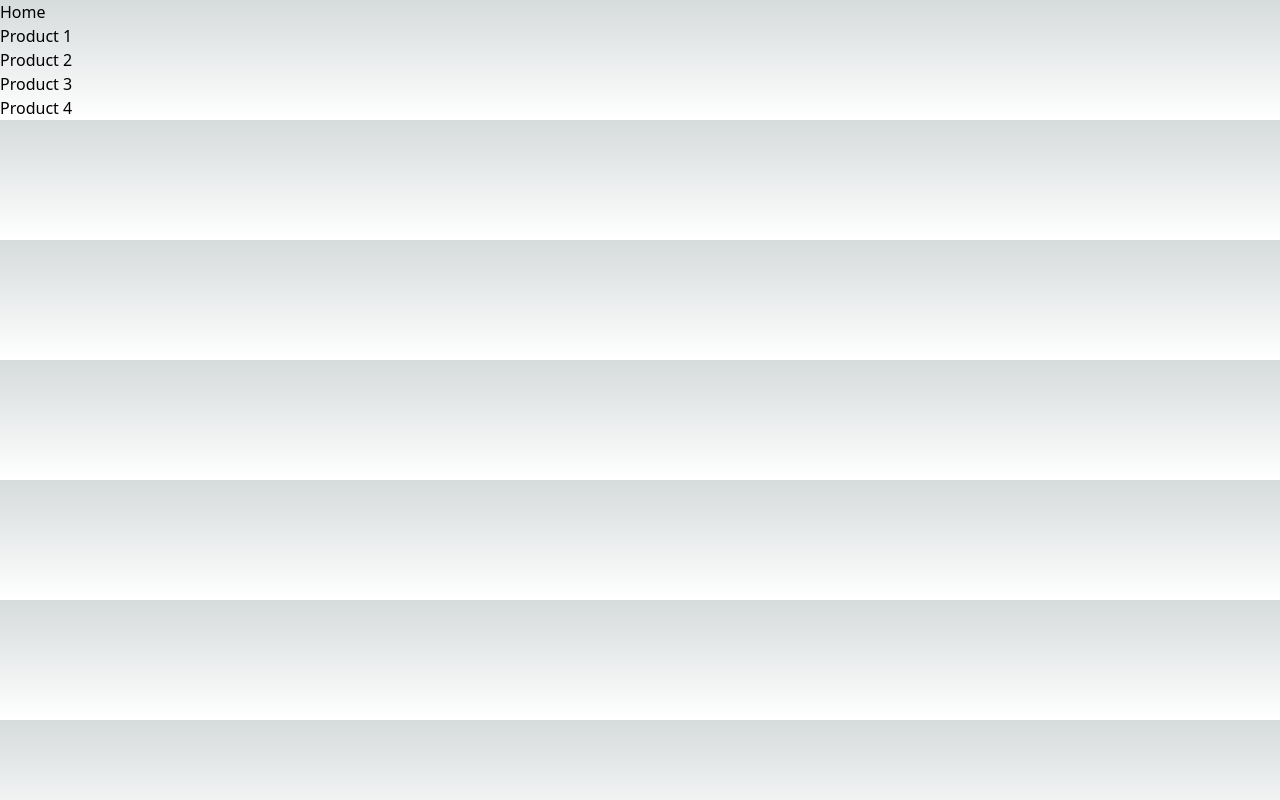
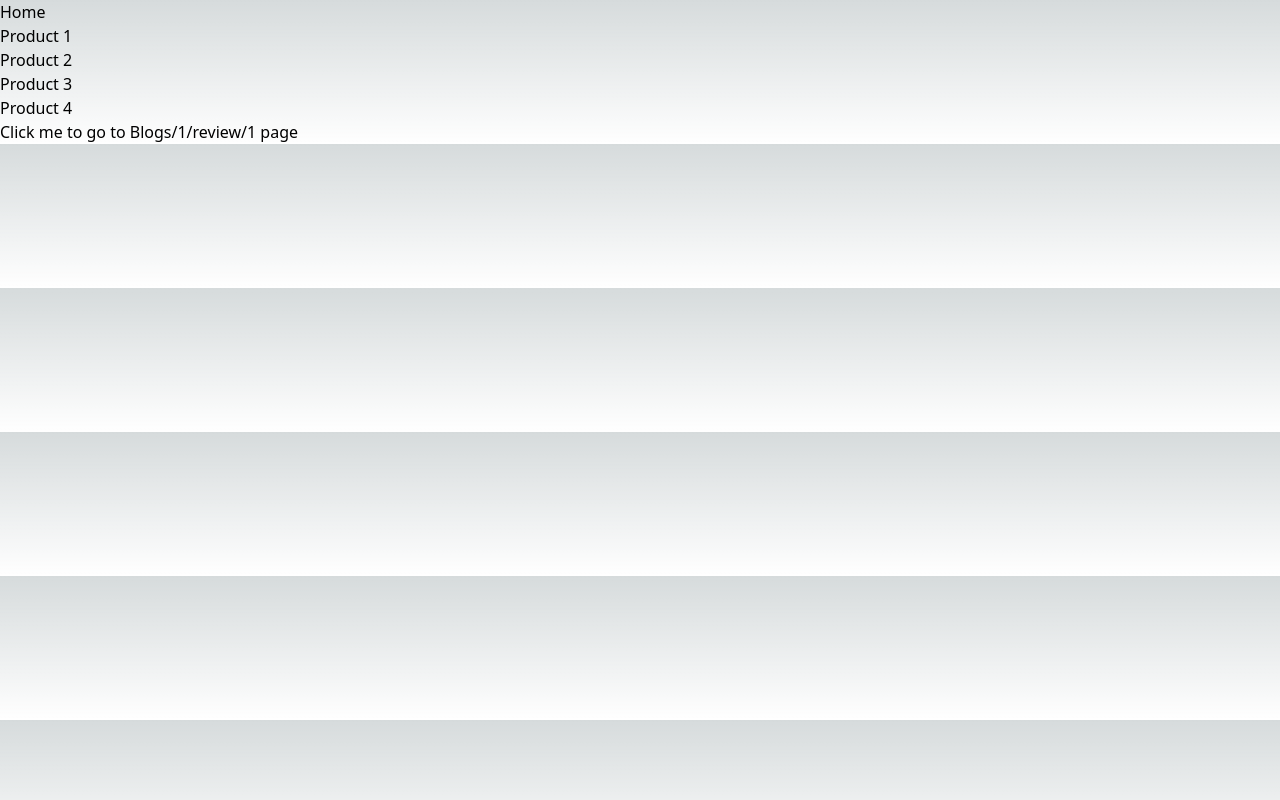
Before and after one commit to Yash-Solanki6803/NextJS-projects, a Next.js app in the folder next-routing/: page /product in a window 1280 px wide. Built offline with nearby package versions, Linux system fonts and the light colour scheme.

Commit message:
Navigating using useRouter

```diff
--- a/next-routing/src/pages/product/index.tsx
+++ b/next-routing/src/pages/product/index.tsx
@@ -1,6 +1,8 @@
 import Link from "next/link";
+import { useRouter } from "next/router";
 
 function ProductList() {
+  const router = useRouter();
   return (
     <>
       <div>
@@ -18,6 +20,15 @@ function ProductList() {
       <div>
         <Link href="/product/4">Product 4</Link>
       </div>
+      <div>
+        <button
+          onClick={() => {
+            router.push("/blog/1/review/1");
+          }}
+        >
+          Click me to go to Blogs/1/review/1 page
+        </button>
+      </div>
     </>
   );
 }
```
